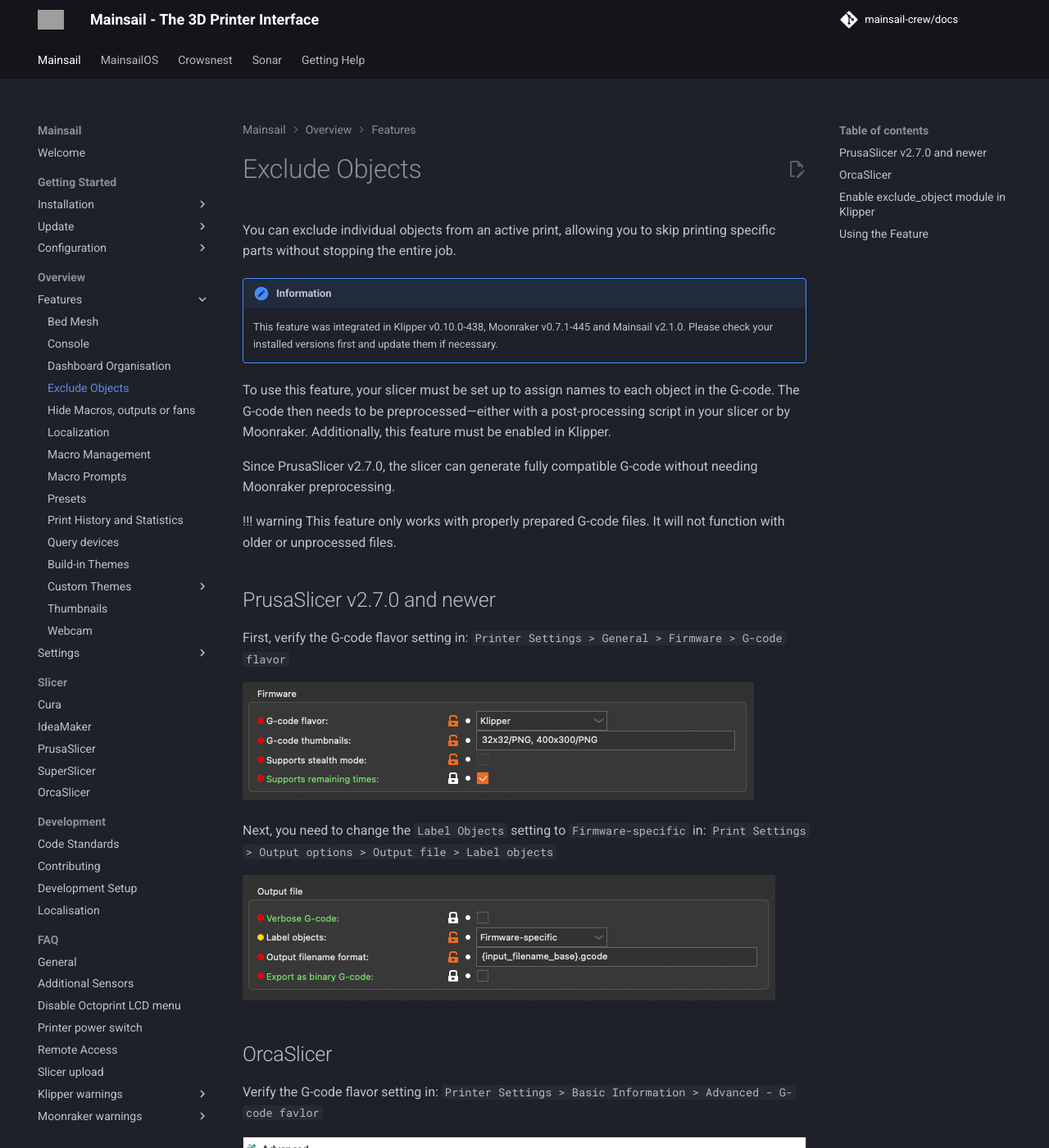
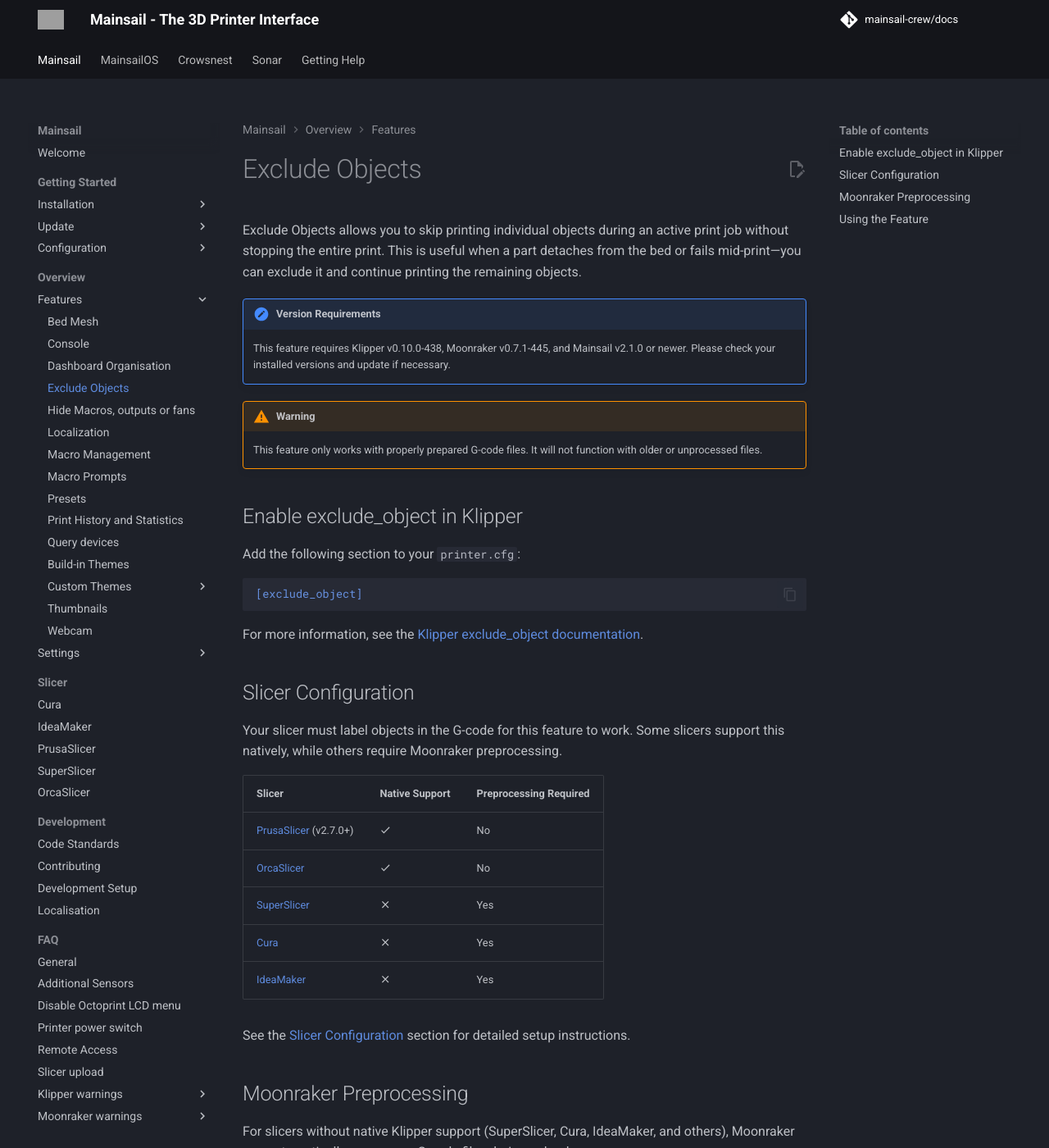
Before and after one commit to mainsail-crew/docs, an MkDocs documentation site: the page built from docs/features/exclude-objects.md, in a window 1280 px wide and 1400 px high. Shown: the whole window at 82% size. Built offline with MkDocs 1.6.1 and Material for MkDocs 9.7.7, drawn with Linux system fonts in a browser that asks for light colours; comment, search, counter and statistics services are not loaded; some of the changed text lies outside the part shown; grey boxes are pictures that could not be loaded.

Commit message:
fix: improve the exclude-objects.md

````diff
--- a/docs/features/exclude-objects.md
+++ b/docs/features/exclude-objects.md
@@ -1,54 +1,85 @@
+---
+title: Exclude Objects
+description: Skip printing individual objects during an active print job
+  without stopping the entire job using Klipper's exclude_object feature.
+social:
+  cards_layout_options:
+    title: Exclude Objects
+---
+
 # Exclude Objects
 
-You can exclude individual objects from an active print, allowing you to skip printing specific parts without stopping the entire job.
+Exclude Objects allows you to skip printing individual objects during an active print job without
+stopping the entire print. This is useful when a part detaches from the bed or fails mid-print—you
+can exclude it and continue printing the remaining objects.
 
-!!! information
-    This feature was integrated in Klipper v0.10.0-438, Moonraker v0.7.1-445 and Mainsail v2.1.0. Please check your installed versions first and update them if necessary.
+!!! information "Version Requirements"
+    This feature requires Klipper v0.10.0-438, Moonraker v0.7.1-445, and Mainsail v2.1.0 or newer.
+    Please check your installed versions and update if necessary.
 
-To use this feature, your slicer must be set up to assign names to each object in the G-code. The G-code then needs to be preprocessed—either with a post-processing script in your slicer or by Moonraker. Additionally, this feature must be enabled in Klipper.
+!!! warning
+    This feature only works with properly prepared G-code files. It will not function with older
+    or unprocessed files.
 
-Since PrusaSlicer v2.7.0, the slicer can generate fully compatible G-code without needing Moonraker preprocessing.
+## Enable exclude_object in Klipper
 
-!!! warning This feature only works with properly prepared G-code files. It will not function with older or unprocessed files.
+Add the following section to your `printer.cfg`:
 
-## PrusaSlicer v2.7.0 and newer
-
-First, verify the G-code flavor setting in:
-`Printer Settings > General > Firmware > G-code flavor`
-
-![G-code Flavor Setting](../images/features/exclude-objects-gcode-flavor.png)
-
-Next, you need to change the `Label Objects` setting to `Firmware-specific` in:
-`Print Settings > Output options > Output file > Label objects`
-
-![Label Objects Setting](../images/features/exclude-objects-label-objects.png)
-
-## OrcaSlicer
-Verify the G-code flavor setting in:
-`Printer Settings > Basic Information > Advanced - G-code favlor`
-
-![G-code Favlor Setting Orca](../images/features/exclude-objects-gcode-flavor-orca.png)
-
-## Enable exclude_object module in Klipper
-
-Open your `printer.cfg` in Mainsail and add the following setting:
-
-```
+```ini
 [exclude_object]
 ```
 
-!!! information
-    For more information about the exclude_object module in Klipper see: [exclude_object](https://www.klipper3d.org/Exclude_Object.html){:target="_blank"}
+For more information, see the
+[Klipper exclude_object documentation](https://www.klipper3d.org/Exclude_Object.html){:target="_blank"}.
+
+## Slicer Configuration
+
+Your slicer must label objects in the G-code for this feature to work. Some slicers support this
+natively, while others require Moonraker preprocessing.
+
+| Slicer | Native Support | Preprocessing Required |
+|--------|----------------|------------------------|
+| [PrusaSlicer](../slicer/prusaslicer.md) (v2.7.0+) | :material-check: | No |
+| [OrcaSlicer](../slicer/orcaslicer.md) | :material-check: | No |
+| [SuperSlicer](../slicer/superslicer.md) | :material-close: | Yes |
+| [Cura](../slicer/cura.md) | :material-close: | Yes |
+| [IdeaMaker](../slicer/ideamaker.md) | :material-close: | Yes |
+
+See the [Slicer Configuration](../slicer/index.md) section for detailed setup instructions.
+
+## Moonraker Preprocessing
+
+For slicers without native Klipper support (SuperSlicer, Cura, IdeaMaker, and others), Moonraker
+can automatically preprocess G-code files during upload.
+
+Add the following to your `moonraker.conf`:
+
+```ini
+[file_manager]
+enable_object_processing: True
+```
+
+After adding this configuration, restart Moonraker. Newly uploaded G-code files will be
+automatically processed to add the required exclude object commands.
+
+!!! warning "Performance on Low-Resource Devices"
+    This process is file I/O intensive. It is not recommended for low-resource SBCs such as
+    Raspberry Pi Zero. Consider using the
+    [preprocess_cancellation](https://github.com/kageurufu/preprocess_cancellation){:target="_blank"}
+    script on your computer instead.
+
+!!! note "Support Material Limitation"
+    Cura and IdeaMaker treat support material as a single non-mesh entity. When excluding an
+    object, its support structures will still print.
 
 ## Using the Feature
 
-From now on, all newly uploaded G-Code files will support this function. A new button, depicted as a dashed square with an “X”, will appear in the status panel to enable object exclusion.
+Once configured, all newly uploaded G-code files will support object exclusion. A new button
+(dashed square with an "X") appears in the status panel during printing.
 
 ![Status Panel Button](../images/features/exclude-objects-print-status.png)
 
-Clicking the button opens a dialog where you can select individual objects to exclude from the current print job.
+Clicking the button opens a dialog where you can select individual objects to exclude from the
+current print job.
 
 ![Exclude Objects Dialog](../images/features/exclude-object-dialog.avif)
-
-!!! warning
-    Only G-Code files prepared in this way support excluding objects.
````
Also changed, not shown: docs/images/features/exclude-objects-gcode-flavor-orca.png (deleted), docs/images/features/exclude-objects-gcode-flavor.png (deleted), docs/images/features/exclude-objects-label-objects.png (deleted).
